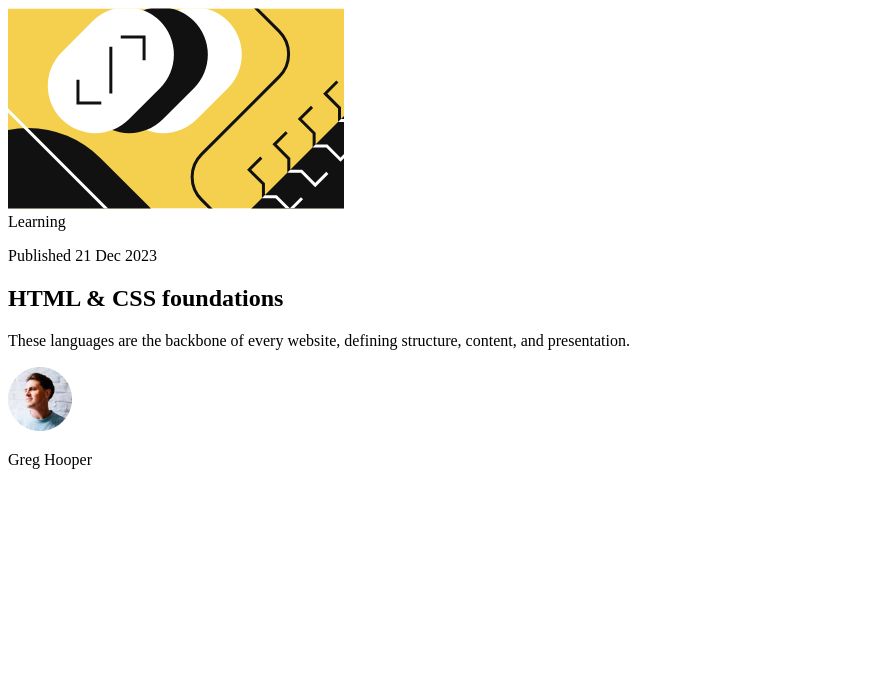
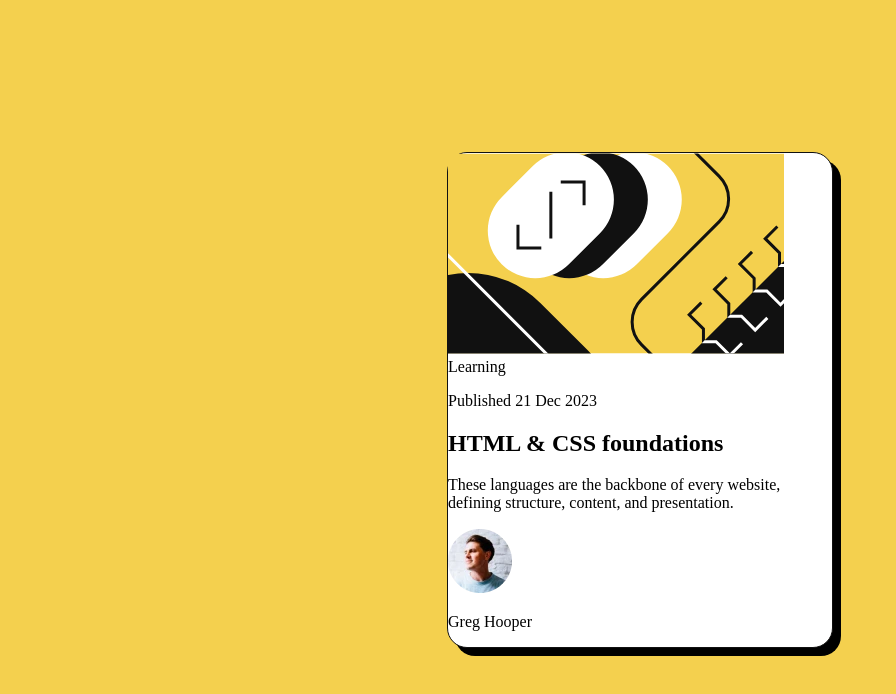
Before and after one commit to NoonPanirSabzi/blog-preview-card, a plain HTML site: page index.html in a window 1280 px wide. Shown: the whole page, without its empty margins (0-896 px from the left). Drawn offline with Linux system fonts and the light colour scheme.

Commit message:
add blog card style

```diff
--- a/index.html
+++ b/index.html
@@ -16,7 +16,7 @@
   </head>
   <body>
     <main>
-      <article>
+      <article class="blog-card">
         <div>
           <img src="assets/images/illustration-article.svg" alt="Blog image" />
         </div>
--- a/style.css
+++ b/style.css
@@ -0,0 +1,25 @@
+:root {
+  --yellow: rgb(244, 208, 78);
+  --white: rgb(255, 255, 255);
+  --shadow-color: rgba(0, 0, 0, 1);
+
+  --gray-950: rgb(17, 17, 17);
+  --gray-500: rgb(107, 107, 107);
+}
+
+body {
+  background-color: var(--yellow);
+  height: 100vh;
+  margin: 0;
+  display: flex;
+  justify-content: center;
+  align-items: center;
+}
+
+.blog-card {
+  background-color: var(--white);
+  width: min(87.2vw, 24rem);
+  border-radius: 1.25rem;
+  box-shadow: 0.5rem 0.5rem var(--shadow-color);
+  border: 1px solid var(--gray-950)
+}
```
